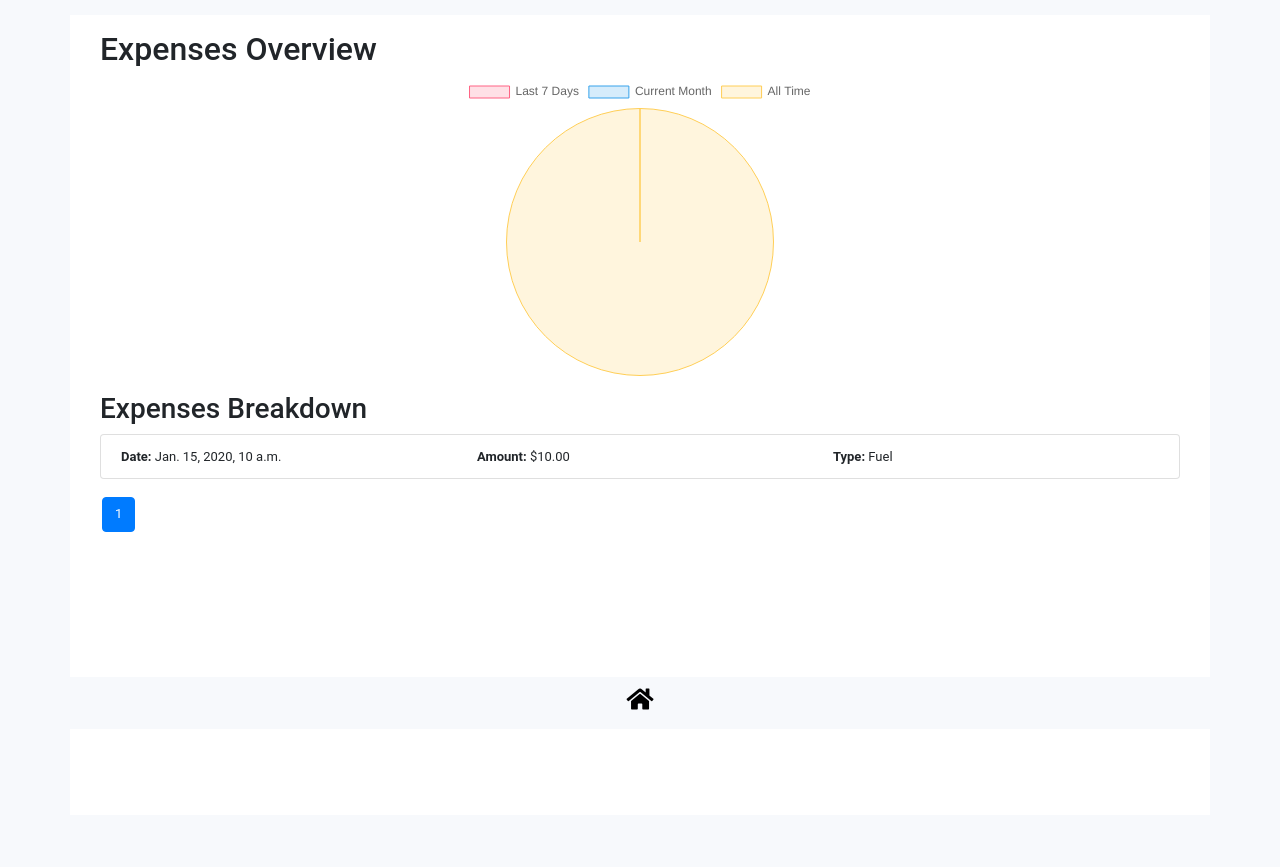
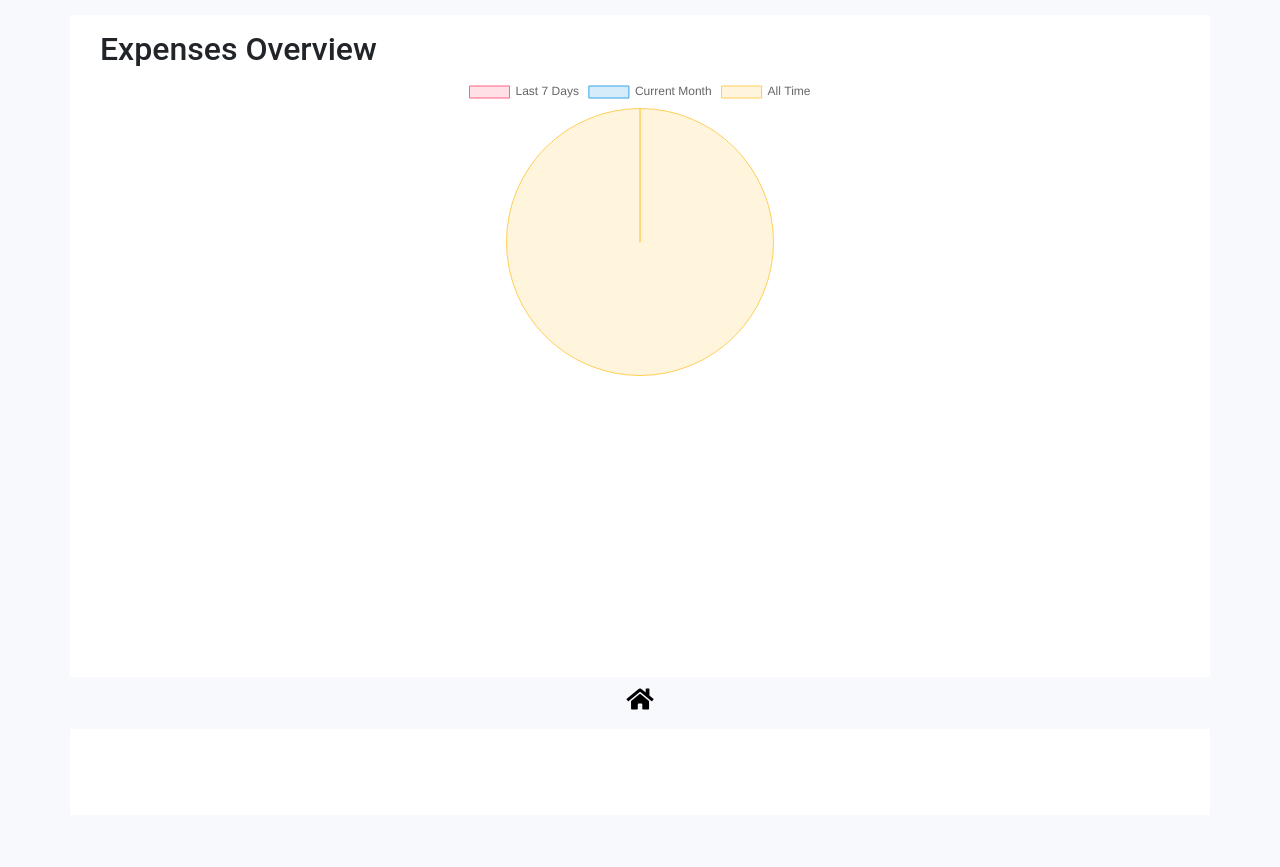
Before and after one commit to PMManyika/etrucker, a Django app: page / in a window 1280 px wide. Shown: the part 71-938 px from the top of the page. Run offline with Django 3.2, Linux system fonts and the light colour scheme; a user stored in the database is signed in; tables that the repository leaves empty hold one stand-in row (values such as "Sample post"); some libraries are stand-ins or nearby versions.

Commit message:
hide expenses

```diff
--- a/expenses/templates/expenses/expense_list.html
+++ b/expenses/templates/expenses/expense_list.html
@@ -8,7 +8,7 @@
     </div>
 
 
-    <h3>Expenses Breakdown</h3>
+    <!-- <h3>Expenses Breakdown</h3>
     <div class="list-group mb-3">
         {% for expense in expenses %}
         <div class="list-group-item">
@@ -16,12 +16,12 @@
                 <div class="col-sm-12 col-md-4"><strong>Date:</strong> {{ expense.date }}</div>
                 <div class="col-sm-12 col-md-4"><strong>Amount:</strong> ${{ expense.amount }}</div>
                 <div class="col-sm-12 col-md-4"><strong>Type:</strong> {{ expense.get_expense_type_display }}</div>
-                <!-- {% if request.user.is_superuser %}
+                {% if request.user.is_superuser %}
                     <div class="col-md-3 text-right">
                         <a href="{% url 'expense_update' expense.id %}" class="btn btn-sm btn-warning">Edit</a>
                         <a href="{% url 'expense_delete' expense.id %}" class="btn btn-sm btn-danger">Delete</a>
                     </div>
-                {% endif %} -->
+                {% endif %}
 
             </div>
         </div>
@@ -30,9 +30,9 @@
             No expenses available.
         </div>
         {% endfor %}
-    </div>
+    </div> -->
 
-    <nav aria-label="Page navigation">
+    <!-- <nav aria-label="Page navigation">
         <ul class="pagination">
             {% if expenses.has_previous %}
                 <li class="page-item">
@@ -64,7 +64,7 @@
                 </li>
             {% endif %}
         </ul>
-    </nav>
+    </nav> -->
 </div>
 
 <script>
```
